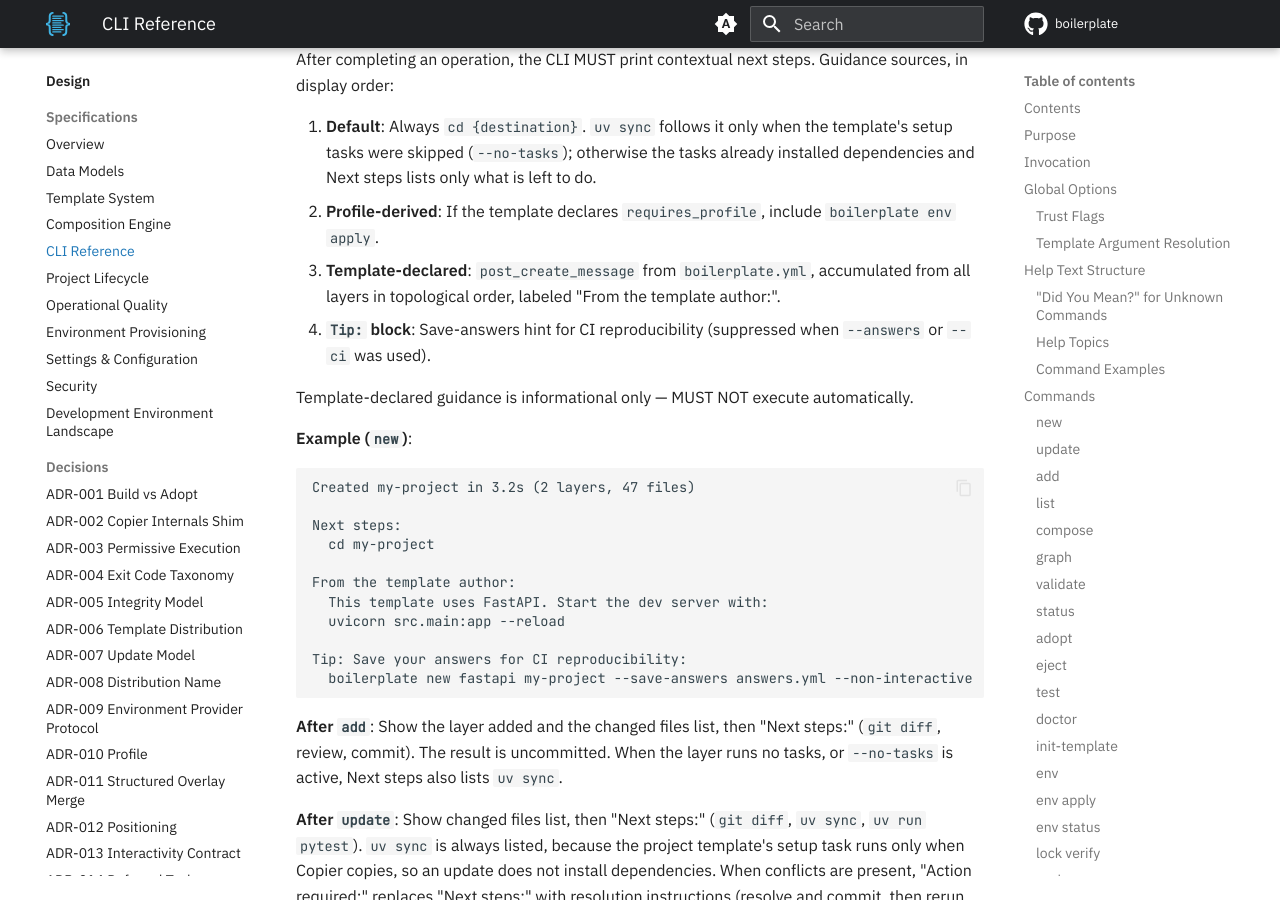
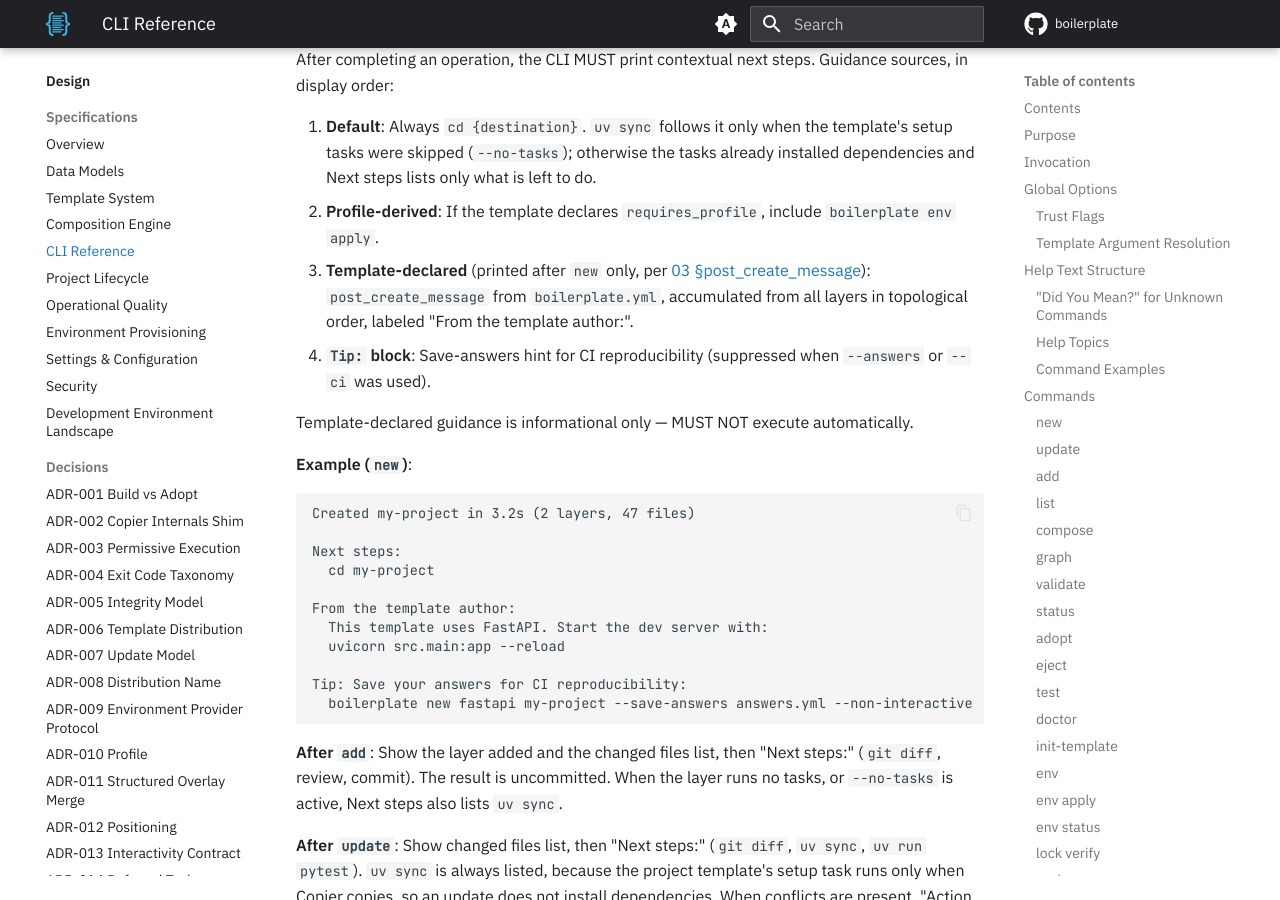
Before and after one commit to TheRealBillSiegler/boilerplate, an MkDocs documentation site: the page built from docs/design/05-cli-reference.md, in a window 1280 px wide and 900 px high, scrolled down 37905 px. Built offline with MkDocs 1.6.1 and Material for MkDocs 9.7.7, drawn with Linux system fonts in a browser that asks for light colours; comment, search, counter and statistics services are not loaded; the version menu is left out.

Commit message:
docs(design): print post_create_message after new only
Co-Authored-By: Claude Sonnet 5.5 <noreply@anthropic.com>

```diff
--- a/docs/design/05-cli-reference.md
+++ b/docs/design/05-cli-reference.md
@@ -1048,7 +1048,7 @@ After completing an operation, the CLI MUST print contextual next steps. Guidanc
 
 1. **Default**: Always `cd {destination}`. `uv sync` follows it only when the template's setup tasks were skipped (`--no-tasks`); otherwise the tasks already installed dependencies and Next steps lists only what is left to do.
 2. **Profile-derived**: If the template declares `requires_profile`, include `boilerplate env apply`.
-3. **Template-declared**: `post_create_message` from `boilerplate.yml`, accumulated from all layers in topological order, labeled "From the template author:".
+3. **Template-declared** (printed after `new` only, per [03 §post_create_message](03-template-system.md#post_create_message)): `post_create_message` from `boilerplate.yml`, accumulated from all layers in topological order, labeled "From the template author:".
 4. **`Tip:` block**: Save-answers hint for CI reproducibility (suppressed when `--answers` or `--ci` was used).
 
 Template-declared guidance is informational only — MUST NOT execute automatically.
```
